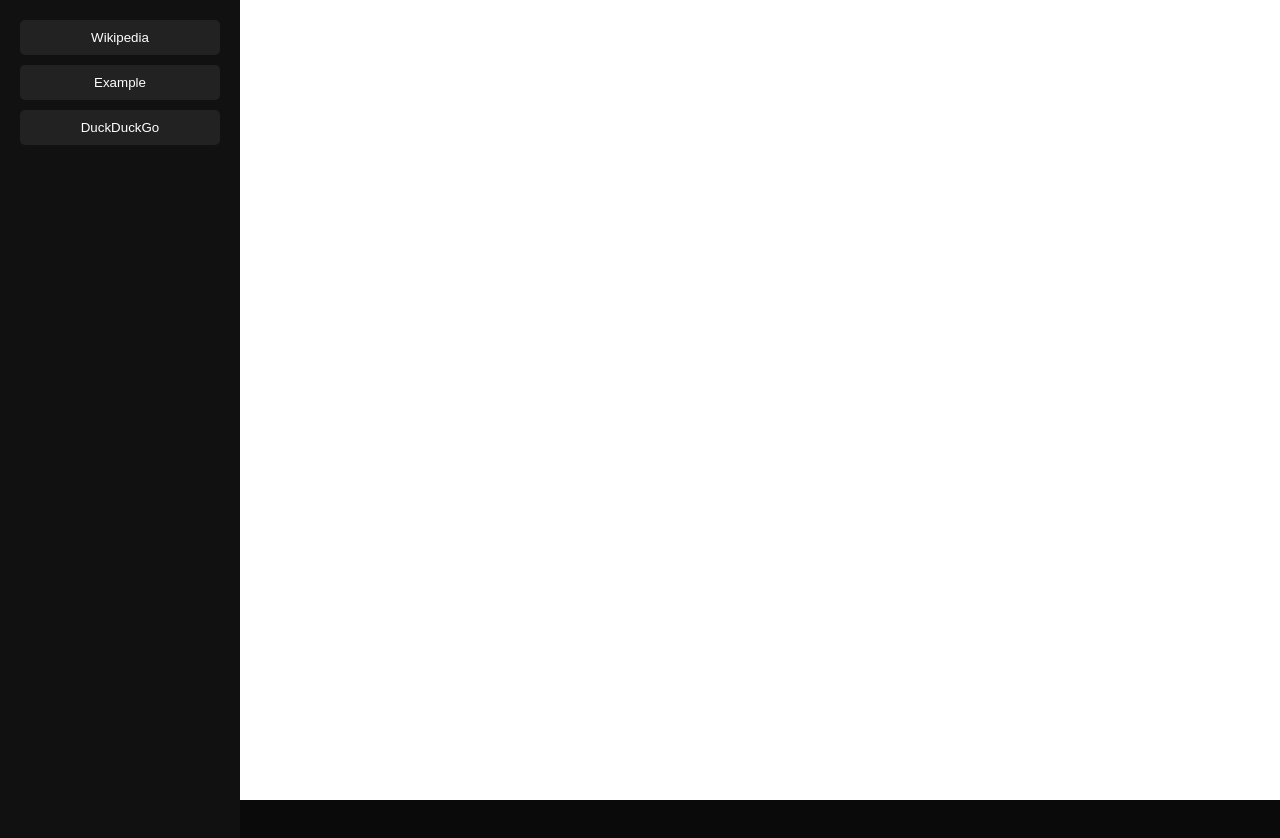
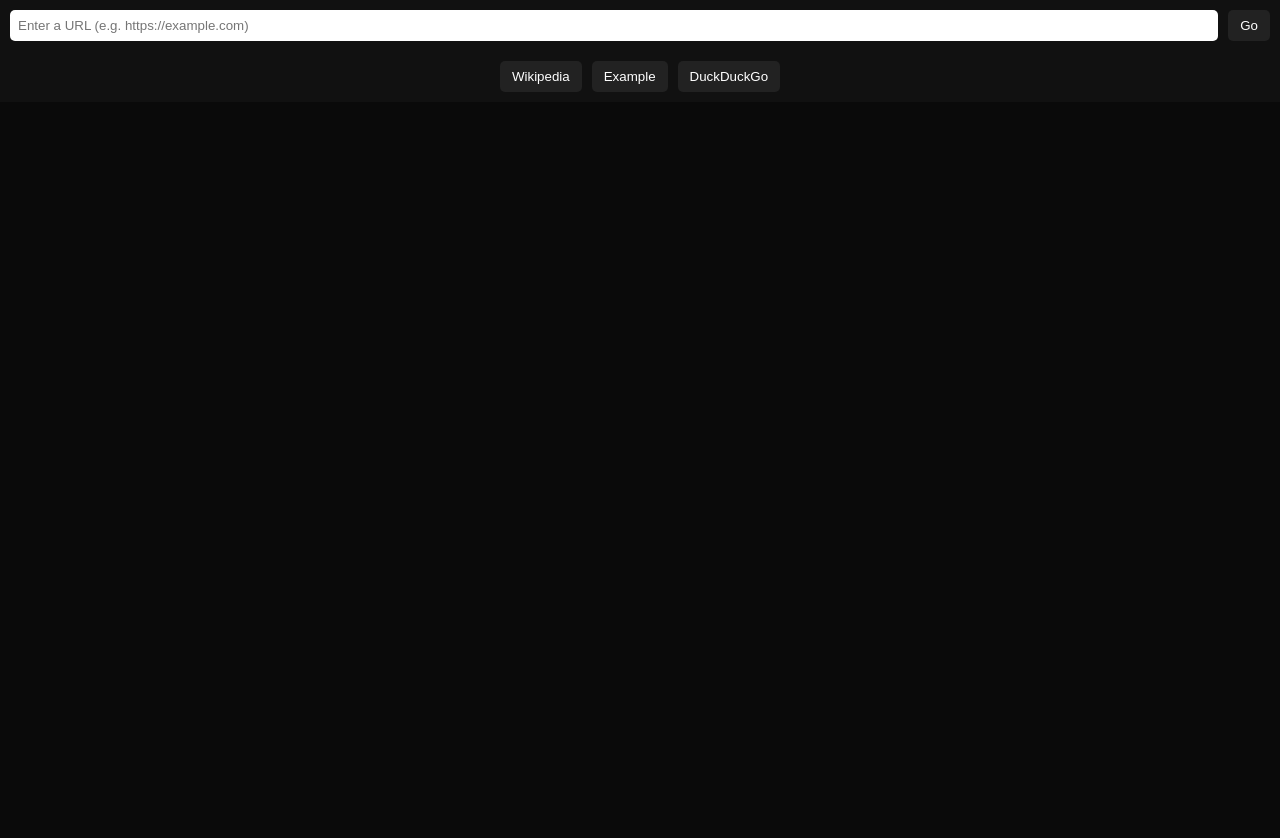
Before and after one commit to randmyles2-maker/galaxyhub, a website: page site.html.html in a window 1280 px wide. After the commit the page ends 800 px from the top, so only its background shows below. Drawn offline with Linux system fonts and the light colour scheme.

Commit message:
Refactor site.html for improved structure and features
Updated layout and functionality for site navigation.

```diff
--- a/site.html.html
+++ b/site.html.html
@@ -8,54 +8,85 @@
     body {
       margin: 0;
       display: flex;
-      font-family: Arial, sans-serif;
+      flex-direction: column;
+      height: 100vh;
       background-color: #0a0a0a;
       color: white;
+      font-family: Arial, sans-serif;
     }
-    .sidebar {
-      width: 200px;
+    header {
       background: #111;
-      height: 100vh;
+      padding: 10px;
       display: flex;
-      flex-direction: column;
-      padding: 20px;
+      align-items: center;
+      gap: 10px;
     }
-    .sidebar button {
+    input[type="text"] {
+      flex: 1;
+      padding: 8px;
+      border: none;
+      border-radius: 5px;
+      outline: none;
+    }
+    button {
       background: #222;
+      color: white;
       border: none;
-      color: white;
-      padding: 10px;
-      margin-bottom: 10px;
+      padding: 8px 12px;
+      border-radius: 5px;
       cursor: pointer;
-      border-radius: 5px;
     }
-    .sidebar button:hover {
+    button:hover {
       background: #333;
     }
     iframe {
-      flex-grow: 1;
-      height: 100vh;
+      flex: 1;
+      width: 100%;
       border: none;
-      background: white;
+    }
+    .sidebar {
+      background: #111;
+      padding: 10px;
+      display: flex;
+      gap: 10px;
+      justify-content: center;
     }
   </style>
 </head>
 <body>
+  <header>
+    <input id="urlInput" type="text" placeholder="Enter a URL (e.g. https://example.com)" />
+    <button onclick="goToSite()">Go</button>
+  </header>
+
   <div class="sidebar">
     <button onclick="loadSite('https://www.wikipedia.org')">Wikipedia</button>
     <button onclick="loadSite('https://www.example.com')">Example</button>
     <button onclick="loadSite('https://www.duckduckgo.com')">DuckDuckGo</button>
   </div>
 
-  <iframe id="browserFrame" src=""></iframe>
+  <iframe id="browserFrame" src="about:blank"></iframe>
 
   <script>
     const proxyBase = "https://galaxyhub.onrender.com/proxy?url=";
+    const frame = document.getElementById("browserFrame");
+    const input = document.getElementById("urlInput");
 
     function loadSite(url) {
-      const frame = document.getElementById("browserFrame");
+      input.value = url;
       frame.src = proxyBase + encodeURIComponent(url);
     }
+
+    function goToSite() {
+      let url = input.value.trim();
+      if (!url.startsWith("http")) url = "https://" + url;
+      frame.src = proxyBase + encodeURIComponent(url);
+    }
+
+    // Allow pressing Enter in the input
+    input.addEventListener("keypress", (e) => {
+      if (e.key === "Enter") goToSite();
+    });
   </script>
 </body>
 </html>
```
